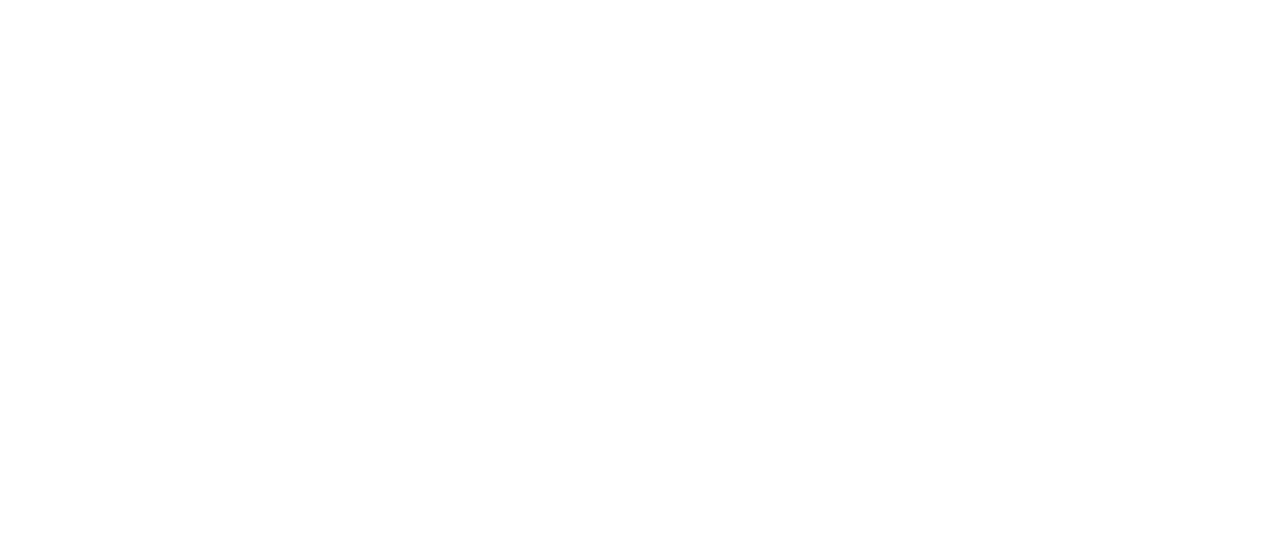
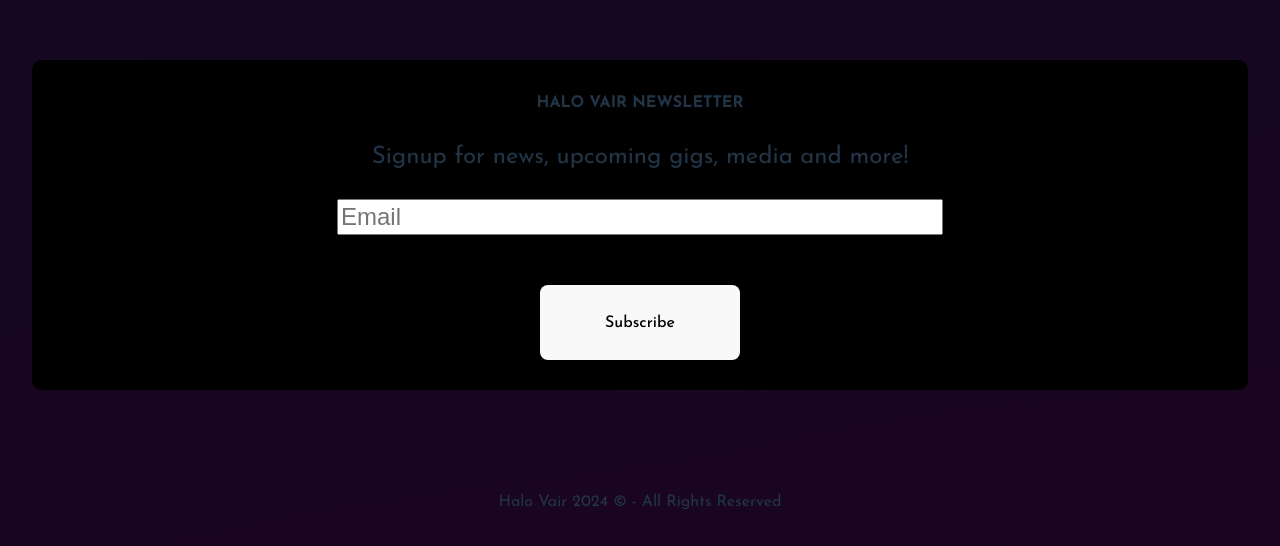
Before and after one commit to halovair/website, a Svelte app: page / in a window 1280 px wide. Shown: the part 2142-2688 px from the top of the page. Before the commit the page ends 1526 px from the top, so only its background shows below. Built offline with nearby package versions, Linux system fonts and the light colour scheme.

Commit message:
added extra content

```diff
--- a/src/App.svelte
+++ b/src/App.svelte
@@ -4,6 +4,7 @@
   import Counter from "./lib/Counter.svelte";
   import HaloVairLogo from "./assets/hv_logo.webp";
   import SocialMediaIcons from "./lib/Social_Media_Icons.svelte";
+  import Mailerlite from "./lib/Mailerlite.svelte";
 </script>
 
 <main>
@@ -26,10 +27,38 @@
     ></iframe>
   </div>
 
+  <div class="spotify-container">
+    <iframe
+      title="Spotify"
+      style="border-radius:12px"
+      src="https://open.spotify.com/embed/artist/4qjr6ECyk3yhokw8onrIAu?utm_source=generator"
+      width="100%"
+      height="500"
+      frameBorder="0"
+      allowfullscreen=""
+      allow="autoplay; clipboard-write; encrypted-media; fullscreen; picture-in-picture"
+      loading="lazy"
+    ></iframe>
+  </div>
+  <div>
+    <Mailerlite />
+  </div>
+
+  <div class="footer">
+    <span>Halo Vair 2024 © - All Rights Reserved </span>
+  </div>
+
   <div class="background"></div>
 </main>
 
 <style>
+  .footer {
+  margin-top: 100px;
+  }
+
+  .spotify-container {
+    margin-top: 100px;
+  }
   .video-container {
     margin-top: 100px;
     position: relative;
--- /dev/null
+++ b/src/lib/Mailerlite.svelte
@@ -0,0 +1,112 @@
+<div id="mlb2-937635" class="form-container">
+  <div class="ml-form-align-center">
+    <div class="ml-form-embedWrapper embedForm">
+      <div class="ml-form-embedBody ml-form-embedBodyDefault row-form">
+        <div class="ml-form-embedContent" style=" ">
+          <h4>HALO VAIR NEWSLETTER</h4>
+          <p>Signup for news, upcoming gigs,&nbsp;media and more!</p>
+        </div>
+
+        <form
+          class="ml-block-form"
+          action="https://assets.mailerlite.com/jsonp/105774/forms/61188382265443689/subscribe"
+          data-code=""
+          method="post"
+          target="_blank"
+        >
+          <div class="ml-form-formContent">
+            <div class="ml-form-fieldRow ml-last-item">
+              <div class="ml-field-group ml-field-email ml-validate-email ml-validate-required">
+                <!-- input -->
+                <input
+                  aria-label="email"
+                  aria-required="true"
+                  type="email"
+                  class="form-control"
+                  data-inputmask=""
+                  name="fields[email]"
+                  placeholder="Email"
+                  autocomplete="email"
+                  aria-invalid="false"
+                />
+                <!-- /input -->
+
+                <!-- textarea -->
+
+                <!-- /textarea -->
+
+                <!-- select -->
+
+                <!-- /select -->
+
+                <!-- checkboxes -->
+
+                <!-- /checkboxes -->
+
+                <!-- radio -->
+
+                <!-- /radio -->
+
+                <!-- countries -->
+
+                <!-- /countries -->
+
+                <div
+                  data-lastpass-icon-root=""
+                  style="position: relative !important; height: 0px !important; width: 0px !important; float: left !important;"
+                ></div>
+              </div>
+            </div>
+          </div>
+
+          <!-- Privacy policy -->
+
+          <!-- /Privacy policy -->
+
+          <input type="hidden" name="ml-submit" value="1" aria-invalid="false" />
+
+          <div class="ml-form-embedSubmit">
+            <button type="submit" class="primary">Subscribe</button>
+
+            <button disabled="disabled" style="display: none;" type="button" class="loading">
+              <div class="ml-form-embedSubmitLoad"></div>
+              <span class="sr-only">Loading...</span>
+            </button>
+          </div>
+
+          <input type="hidden" name="anticsrf" value="true" aria-invalid="false" />
+        </form>
+      </div>
+
+      <div class="ml-form-successBody row-success" style="display: none">
+        <div class="ml-form-successContent">
+          <h4>Thank you!</h4>
+
+          <p>You have successfully joined our subscriber list.</p>
+        </div>
+      </div>
+    </div>
+  </div>
+</div>
+
+<style>
+  .form-container {
+    background-color: black;
+    margin-top: 100px;
+    padding: 10px;
+    border-radius: 10px;
+  }
+
+  input {
+    margin-bottom: 50px;
+    width: 50%;
+    height: 30px;
+    font-size: 24px;
+  }
+
+  button {
+    width: 200px;
+    height: 75px;
+    margin-bottom: 20px;
+  }
+</style>
```
